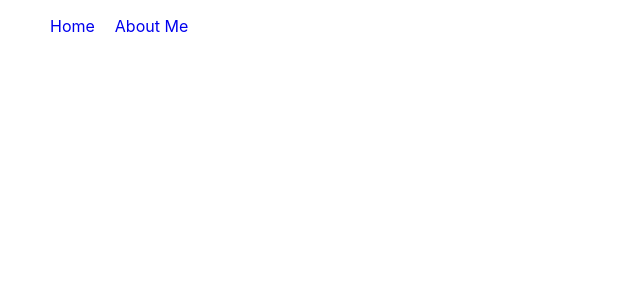
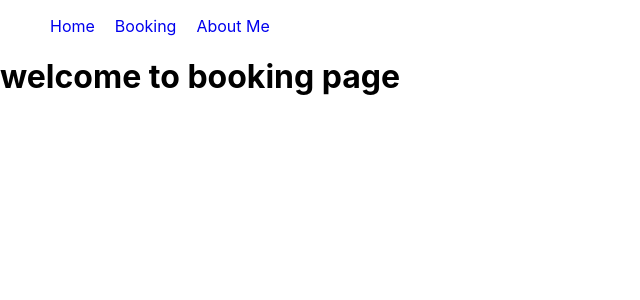
Before and after one commit to Johncxsong/Front_capstone, a React (Create React App) app: page /booking in a window 1280 px wide. Before the commit this address had no page. Shown: the top 300 px of the page, without its empty margins (0-640 px from the left). Built offline with nearby package versions, Linux system fonts and the light colour scheme.

Commit message:
add booking page

```diff
--- a/src/App.js
+++ b/src/App.js
@@ -9,6 +9,7 @@ import Aside from './components/Aside';
 
 import AboutMe from './pages/AboutMe';
 import HomePage from './pages/HomePage';
+import Booking from './pages/Booking';
 // styling
 import './App.css';
 
@@ -21,6 +22,7 @@ function App() {
       <Routes>
         <Route path="/" element = {<HomePage />} />
         <Route path="/aboutMe" element = {<AboutMe />} />
+        <Route path="/booking" element ={<Booking />} />
       </Routes>
     </div>
 
--- a/src/components/Nav.js
+++ b/src/components/Nav.js
@@ -7,7 +7,9 @@ const Nav = () =>{
         <nav className='Nav-bar'>
             <ul>
                 <Link to="/" className='nav-item' >Home</Link>
+                <Link to="/booking" className='nav-item'>Booking</Link>
                 <Link to="/aboutMe" className='nav-item'>About Me</Link>
+
             </ul>
         </nav>
     );
--- /dev/null
+++ b/src/pages/Booking.js
@@ -0,0 +1,10 @@
+import React from 'react';
+
+const Booking = ()=>{
+    return(
+        <h1>welcome to booking page</h1>
+    );
+};
+
+
+export default Booking;
```
